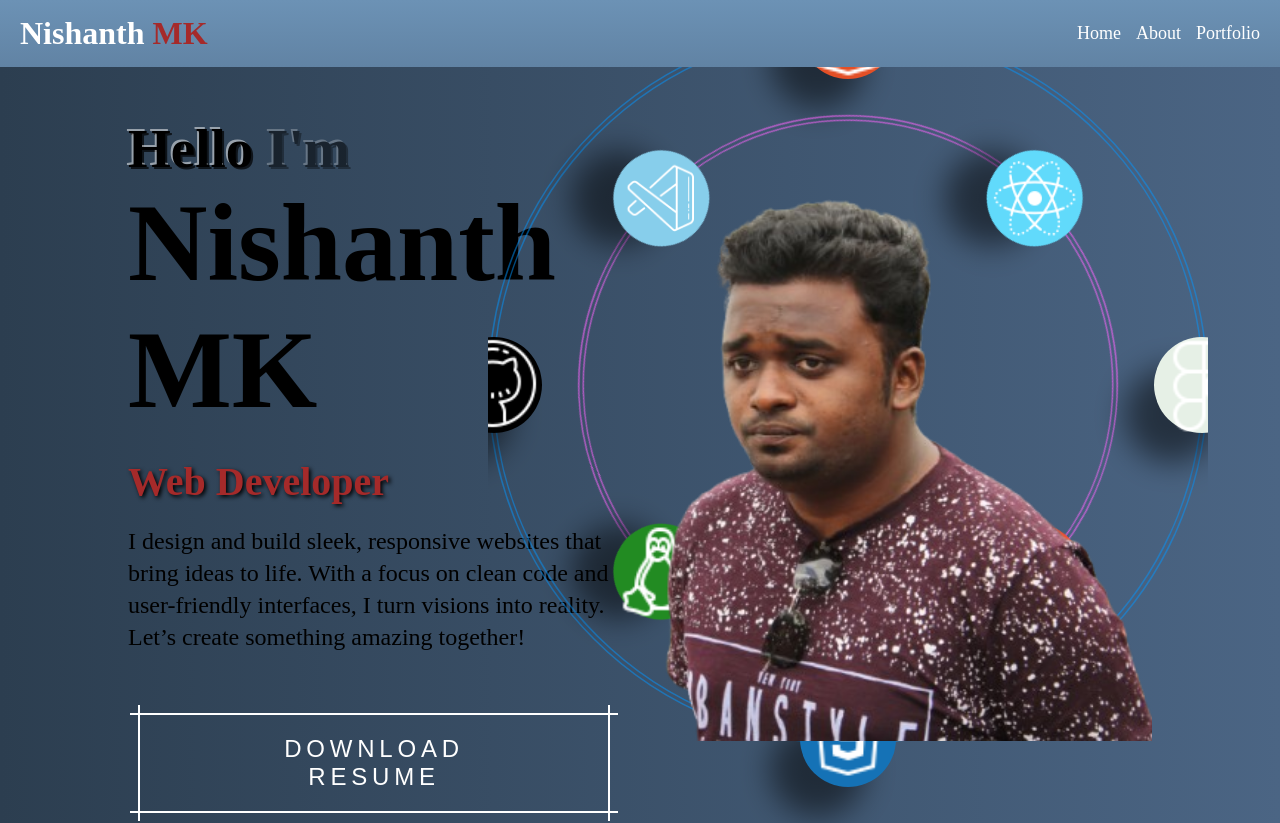
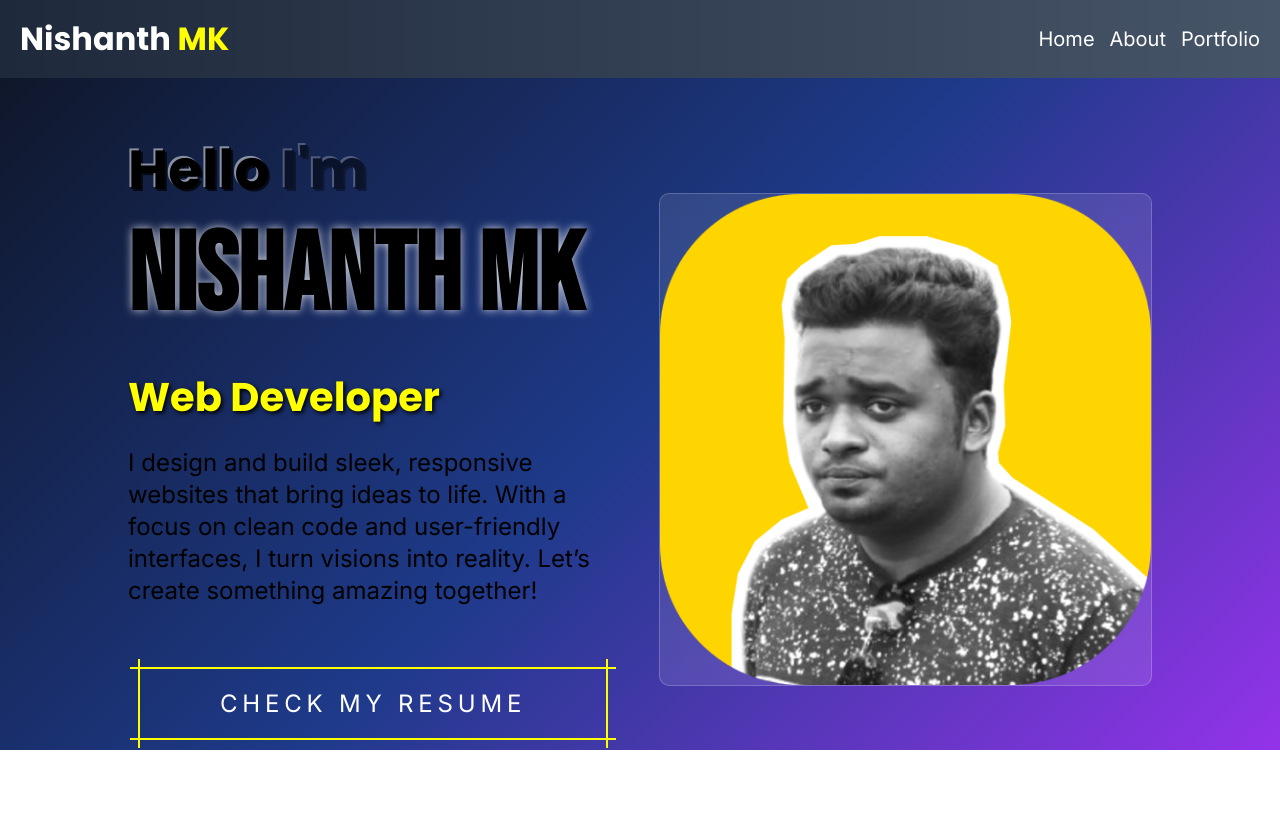
Before and after one commit to mknishanth1997/personal-website, a plain HTML site: page index.html in a window 1280 px wide. After the commit the page ends 800 px from the top, so only its background shows below. Drawn offline with Linux system fonts and the light colour scheme.

Commit message:
added some animation, tweaked color, minor changes

```diff
--- a/header-section1-animation.css
+++ b/header-section1-animation.css
@@ -17,7 +17,7 @@
   height: 560px;
   overflow: hidden;
   position: absolute;
-  z-index: 0;
+  /* z-index: 0; */
   transform: scale(1.5);
   bottom: 5%;
   right: 15%;
@@ -66,7 +66,7 @@
   box-shadow: 0 1px 1px hsl(0deg 0% 0% / 0.075),
     0 2px 2px hsl(0deg 0% 0% / 0.075), 0 4px 4px hsl(0deg 0% 0% / 0.075),
     0 8px 8px hsl(0deg 0% 0% / 0.075), 0 16px 16px hsl(0deg 0% 0% / 0.075);
-  box-shadow: 20px 20px 20px 0px rgba(0, 0, 0, 0.5);
+  /* box-shadow: 20px 20px 20px 0px rgba(0, 0, 0, 0.5); */
 }
 .icon-block img {
   margin: 0px auto;
--- a/header.css
+++ b/header.css
@@ -3,10 +3,12 @@
   --border1: 2px solid red;
   --border2: 2px solid yellow;
   --header-gradient: linear-gradient(to bottom, #6c92b5, #6183a4);
+  --header-gradient: linear-gradient(to right, #1e293b, #475569);
   --header-logo-font: 32px;
   --header-link-font-size: 18px;
   --header-font-color: white;
-  --header-link-animation-color: brown;
+  --header-link-animation-color: yellow;
+  --header-webdev-accent-font: yellow;
 }
 
 /* General Styling */
@@ -36,6 +38,19 @@ header {
 
 .header-logo {
   font-size: var(--header-logo-font);
+  font-family: 'Poppins', sans-serif;
+  opacity: 0; /* Start hidden */
+  animation: slideInLeft 1s ease-out forwards;
+}
+@keyframes slideInLeft {
+  0% {
+    opacity: 0;
+    transform: translateX(-100%);
+  }
+  100% {
+    opacity: 1;
+    transform: translateX(0);
+  }
 }
 
 .header-logo span {
@@ -47,7 +62,20 @@ header {
   display: flex;
   gap: 15px;
   cursor: pointer;
-  font-size: 18px;
+  font-size: 20px;
+  font-family: 'Inter', sans-serif;
+  opacity: 0; /* Start hidden */
+  animation: slideInRight 1s ease-out forwards;
+}
+@keyframes slideInRight {
+  0% {
+    opacity: 0;
+    transform: translateX(100%);
+  }
+  100% {
+    opacity: 1;
+    transform: translateX(0);
+  }
 }
 
 /* Hamburger Menu (Hidden by Default) */
--- a/index.html
+++ b/index.html
@@ -1,12 +1,21 @@
 <!DOCTYPE html>
 <html lang="en">
   <head>
+    <!-- Css Links -->
+    <link rel="preconnect" href="https://fonts.googleapis.com" />
+    <link rel="preconnect" href="https://fonts.gstatic.com" crossorigin />
+    <link rel="preconnect" href="https://fonts.googleapis.com" />
+    <link rel="preconnect" href="https://fonts.gstatic.com" crossorigin />
+    <link
+      href="https://fonts.googleapis.com/css2?family=Bebas+Neue&family=Bungee+Shade&family=Inter:ital,opsz,wght@0,14..32,100..900;1,14..32,100..900&family=Monoton&family=Poppins:ital,wght@0,100;0,200;0,300;0,400;0,500;0,600;0,700;0,800;0,900;1,100;1,200;1,300;1,400;1,500;1,600;1,700;1,800;1,900&display=swap"
+      rel="stylesheet"
+    />
     <meta charset="UTF-8" />
     <meta name="viewport" content="width=device-width, initial-scale=1.0" />
     <title>Document</title>
     <link rel="stylesheet" href="header.css" />
     <link rel="stylesheet" href="landing-page-section-1.css" />
-    <link rel="stylesheet" href="header-section1-animation.css" />
+    <!-- <link rel="stylesheet" href="header-section1-animation.css" /> -->
     <script src="header.js" defer></script>
     <script src="landing-page-section-1.js" defer></script>
   </head>
@@ -25,7 +34,7 @@
     </header>
     <!-- Header End -->
     <main>
-      <div class="landing-page-container">
+      <div class="landing-page-container" style="z-index: 5">
         <div class="landing-page-left-container">
           <h1>Hello <span>I'm</span></h1>
           <h1>Nishanth MK</h1>
@@ -35,10 +44,10 @@
             life. With a focus on clean code and user-friendly interfaces, I
             turn visions into reality. Let’s create something amazing together!
           </p>
-          <button class="downloadResumeButton">Download Resume</button>
+          <button class="downloadResumeButton">Check my Resume</button>
         </div>
         <div class="landing-page-right-container">
-          <section class="main-container">
+          <!-- <section class="main-container" style="z-index: -2">
             <div class="main">
               <div class="big-circle">
                 <div class="icon-block icon-block1">
@@ -91,12 +100,12 @@
                 </div>
               </div>
               <div class="center-logo">
-                <!-- <img src="animation-icon8.png" alt="logo" /> -->
+                <img src="animation-icon8.png" alt="logo" />
               </div>
             </div>
           </section>
-          <img src="nish-removebg-preview.png" alt="" class="personal" />
-          <!-- <img src="nish-small.png" alt="" /> -->
+           <img src="nish-removebg-preview.png" alt="" class="personal" /> -->
+          <img src="nish-small.png" alt="" />
         </div>
       </div>
     </main>
--- a/landing-page-section-1.css
+++ b/landing-page-section-1.css
@@ -1,9 +1,28 @@
 /* Root */
 :root {
   /* --landing-page-section-bgcolor: linear-gradient(to bottom, #5a89b2, #4f7a9e); */
-  --landing-page-section-bgcolor: linear-gradient(to right, #2c3e50, #4b6584);
+  /* --landing-page-section-bgcolor: linear-gradient(to right, #2c3e50, #4b6584); */
   /* --landing-page-section-bgcolor: linear-gradient(to right, #1e3c72, #2a5298); */
   /* --landing-page-section-bgcolor: linear-gradient(to bottom, #3a6186, #89253e); */
+  /* --landing-page-section-bgcolor: rgb(51, 145, 255); */
+  --landing-page-section-bgcolor: linear-gradient(
+    135deg,
+    #0f172a,
+    #1e3a8a,
+    #9333ea
+  );
+  /* --landing-page-section-bgcolor: linear-gradient(
+    to right,
+    #5433ff,
+    #20bdff,
+    #a5fecb
+  ); */
+  /* --landing-page-section-bgcolor: linear-gradient(
+    to right,
+    #0052d4,
+    #4364f7,
+    #6fb1fc
+  ); */
 }
 
 .landing-page-container {
@@ -15,6 +34,7 @@
   background: var(--landing-page-section-bgcolor);
   position: relative;
   overflow: hidden;
+  /* z-index: 55; */
 }
 
 img {
@@ -25,6 +45,18 @@ img {
   object-fit: contain;
   position: relative;
   flex: 1;
+  opacity: 0; /* Start hidden */
+  animation: zoomRotateIn 1.2s ease-out forwards;
+}
+@keyframes zoomRotateIn {
+  0% {
+    opacity: 0;
+    transform: scale(0.8) rotate(-5deg);
+  }
+  100% {
+    opacity: 1;
+    transform: scale(1) rotate(0deg);
+  }
 }
 
 .landing-page-left-container {
@@ -33,6 +65,7 @@ img {
   /* Keeps equal width for left container */
   max-width: 50%;
   padding-right: 20px;
+  /* z-index: 5; */
 }
 
 .landing-page-right-container {
@@ -43,12 +76,20 @@ img {
   /* border: var(--border1); */
   min-width: 300px;
   max-width: 50%;
+  background: rgba(255, 255, 255, 0.1);
+  backdrop-filter: blur(10px);
+  border-radius: 10px;
+  border: 1px solid rgba(255, 255, 255, 0.2);
+  /* border-radius: 10; */
 }
 
 .landing-page-left-container > h1:nth-child(1) {
   font-size: clamp(30px, 5vw, 55px);
   text-shadow: -2px -2px 0 rgba(255, 255, 255, 0.5),
     2px 2px 0 rgba(0, 0, 0, 0.7);
+  font-family: 'Poppins', sans-seri;
+  opacity: 0; /* Start hidden */
+  animation: fadeInUp 1.2s ease-out forwards;
 }
 .landing-page-left-container > h1:nth-child(1) > span {
   opacity: 50%;
@@ -57,18 +98,41 @@ img {
   font-size: clamp(50px, 10vw, 110px);
   border-radius: 8px;
   margin-bottom: 24px;
+  /* font-family: 'Bungee Shade', sans-serif; */
+  font-family: 'Bebas Neue', 'Bungee Shade';
+  font-weight: bold;
+  font-style: normal;
+  text-shadow: 0px 0px 10px rgba(255, 255, 255, 0.8);
+  opacity: 0; /* Start hidden */
+  animation: fadeInUp 1.2s ease-out forwards;
+}
+@keyframes fadeInUp {
+  0% {
+    opacity: 0;
+    transform: translateY(50px);
+  }
+  100% {
+    opacity: 1;
+    transform: translateY(0);
+  }
 }
 .landing-page-left-container > h1:nth-child(3) {
   padding-bottom: 20px;
   color: var(--header-link-animation-color);
   text-shadow: 2px 2px 4px black;
   font-size: clamp(20px, 4vw, 40px);
+  font-family: 'Poppins', sans-serif;
+  opacity: 0; /* Start hidden */
+  animation: fadeInUp 1.2s ease-out forwards;
 }
 
 .landing-page-left-container > p {
   font-size: 24px;
   padding-bottom: 50px;
   line-height: 2rem;
+  font-family: 'Inter', sans-serif;
+  opacity: 0; /* Start hidden */
+  animation: fadeInUp 1.2s ease-out forwards;
 }
 
 .downloadResumeButton {
@@ -87,18 +151,19 @@ img {
   -ms-transition: 0.5s;
   -o-transition: 0.5s;
   background-color: transparent;
+  font-family: 'Inter', sans-serif;
 }
 
 .downloadResumeButton:hover {
-  border: 2px solid #fff;
+  border: 2px solid yellow;
 }
 
 .downloadResumeButton::before {
   content: '';
   position: absolute;
   inset: 0 8px;
-  border-left: 2px solid #fff;
-  border-right: 2px solid #fff;
+  border-left: 2px solid yellow;
+  border-right: 2px solid yellow;
   transition: 1s;
   -webkit-transition: 1s;
   -moz-transition: 1s;
@@ -110,8 +175,8 @@ img {
   content: '';
   position: absolute;
   inset: 8px 0;
-  border-top: 2px solid #fff;
-  border-bottom: 2px solid #fff;
+  border-top: 2px solid yellow;
+  border-bottom: 2px solid yellow;
   transition: 1s;
   -webkit-transition: 1s;
   -moz-transition: 1s;
```
